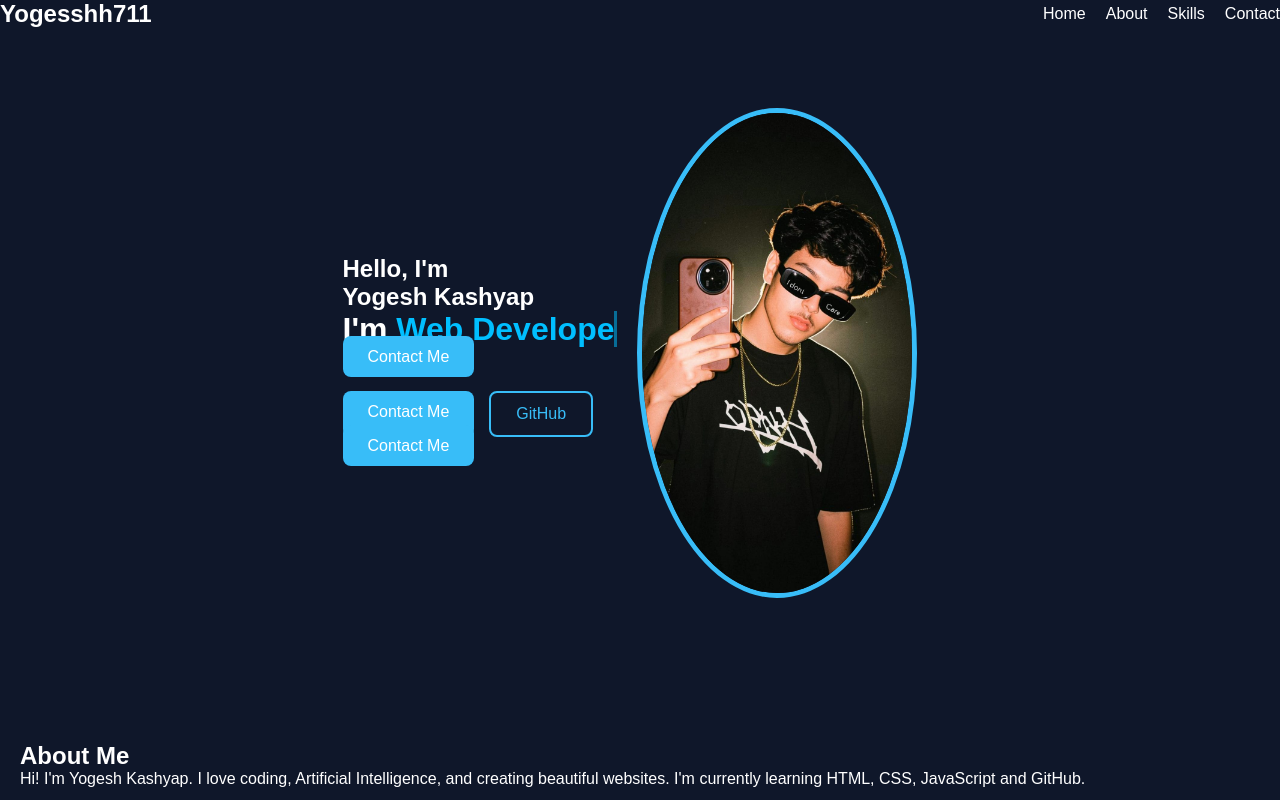
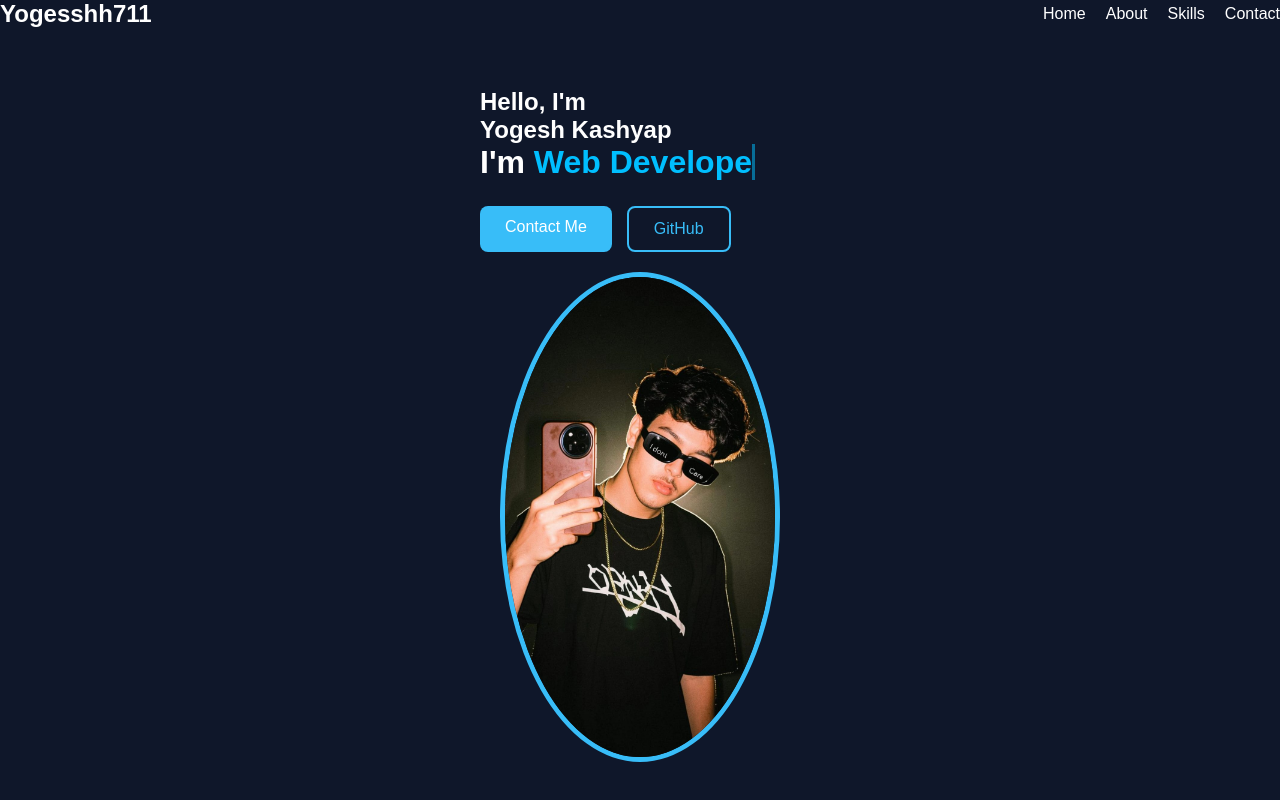
Before and after one commit to yogeshwithai/yogesshh711, a plain HTML site: page index.html in a window 1280 px wide. Shown: the top 800 px of the page. Drawn offline with Linux system fonts and the light colour scheme.

Commit message:
Update index.html

```diff
--- a/index.html
+++ b/index.html
@@ -39,7 +39,6 @@
     I'm <span></span>
 </h3>
 
-<a href="#contact" class="btn">Contact Me</a>
     <div class="buttons">
     <a href="#contact" class="btn">Contact Me</a>
 
@@ -50,9 +49,6 @@
     </a>
 </div>
 
-<a class="btn" href="#contact">Contact Me</a>
-
-</div>
 
 <div class="right">
 
```
